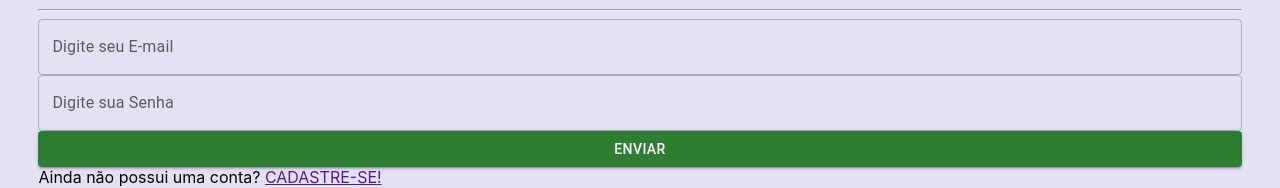
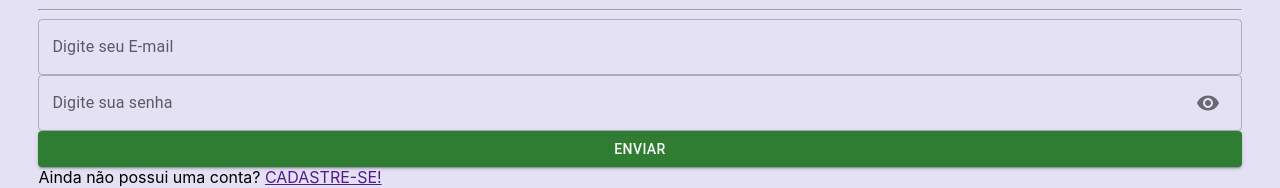
Before and after one commit to iwtrainingbr/front-14-app, a React (Create React App) app: page /login in a window 1280 px wide. Shown: the part 137-325 px from the top of the page. Built offline with nearby package versions, Linux system fonts and the light colour scheme; what react-swipeable-views-utils would draw is missing.

Commit message:
fiz o  Sobre o app

```diff
--- a/src/components/Navbar/index.js
+++ b/src/components/Navbar/index.js
@@ -11,10 +11,19 @@ import FormControlLabel from '@mui/material/FormControlLabel';
 import FormGroup from '@mui/material/FormGroup';
 import MenuItem from '@mui/material/MenuItem';
 import Menu from '@mui/material/Menu';
+import Drawer from '@mui/material/Drawer';
+
 
 export default function Navbar() {
   const [auth, setAuth] = React.useState(true);
   const [anchorEl, setAnchorEl] = React.useState(null);
+
+  const [sidebar, setSidebar] = React.useState(false)
+
+  const openCloseSidebar = () => {
+    setSidebar(!sidebar);
+  };
+
 
   const handleChange = (event) => {
     setAuth(event.target.checked);
@@ -30,6 +39,11 @@ export default function Navbar() {
 
   return (
     <Box sx={{ flexGrow: 1 }}>
+
+    <Drawer open={sidebar} onClose={openCloseSidebar}>
+    Menu
+    </Drawer>
+
 
       <AppBar position="static">
         <Toolbar>
--- a/src/pages/Login/index.js
+++ b/src/pages/Login/index.js
@@ -1,14 +1,34 @@
-import {Button, TextField} from "@mui/material";
-import {Favorite, ZoomOut} from "@mui/icons-material";
+import {Button, TextField,InputAdornment,IconButton} from "@mui/material";
+import {Favorite, Visibility, VisibilityOff, ZoomOut} from "@mui/icons-material";
+
+import { useState } from "react";
 
 export default function Login() {
+  const [showPassword,setShowPassword] = useState("false");
+const handleShowPassword = () => {
+  setShowPassword(!showPassword);
+}
+
+
   return (
 
     <div>
     <h1>Login</h1>
     <hr></hr>
     <TextField fullWidth label="Digite seu E-mail"/>
-    <TextField fullWidth label="Digite sua Senha"/>
+
+    <TextField
+    type= {showPassword === true ? "text" : "password" }
+    fullWidth
+    label="Digite sua senha"
+    InputProps={{
+      endAdornment:<InputAdornment>
+        <IconButton onClick={handleShowPassword}>
+          {showPassword === true ? <VisibilityOff/> : <Visibility/>}
+           </IconButton>
+      </InputAdornment>
+    }}
+    />
     <Button fullWidth color="success" variant="contained">Enviar</Button>
 <>Ainda não possui uma conta? <a href="">CADASTRE-SE!</a></>
     </div>
```
Also changed, not shown: src/pages/Sobre/index.js (added, +30 -0 lines), imageminstagram.jpg (added).
